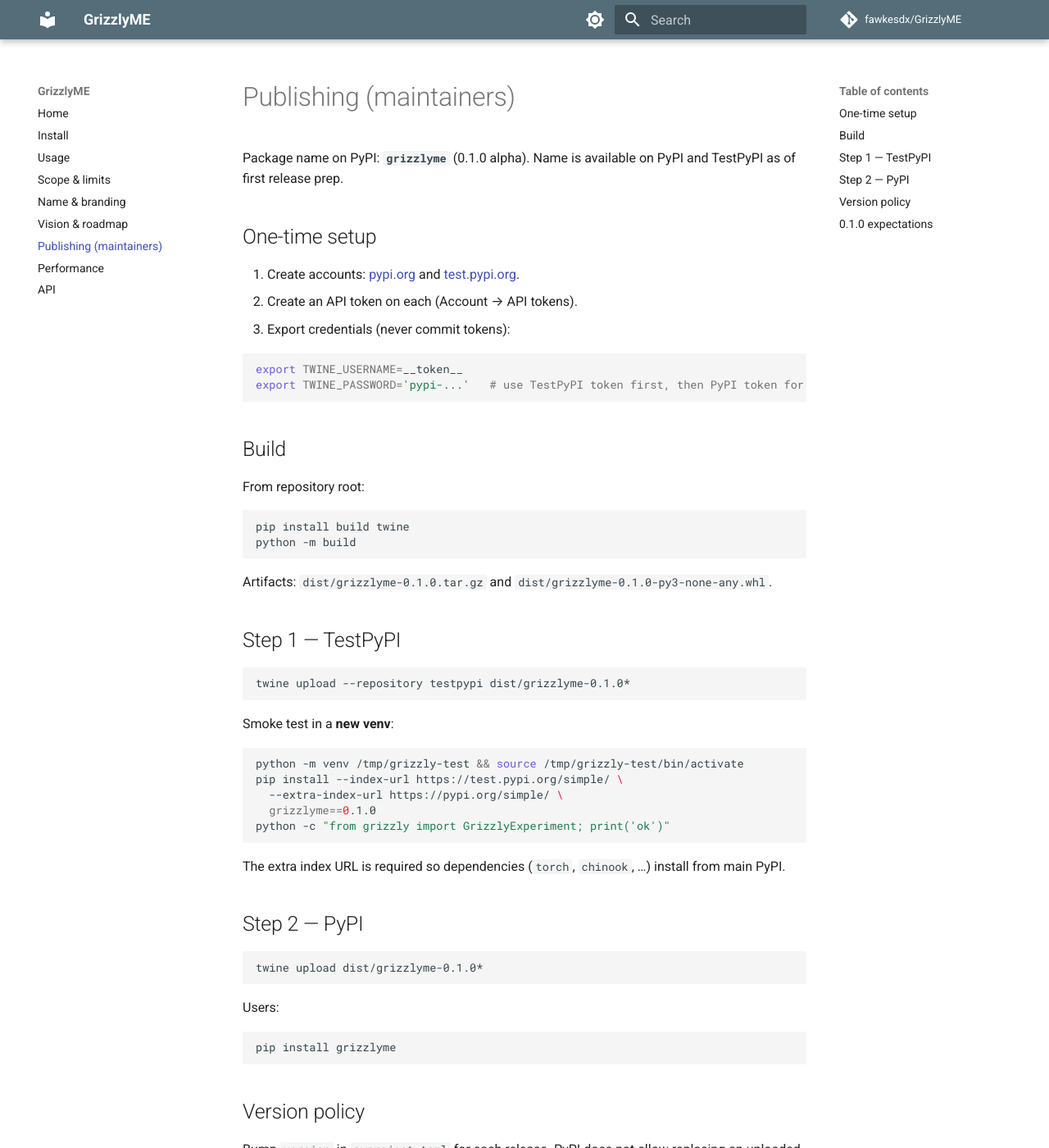
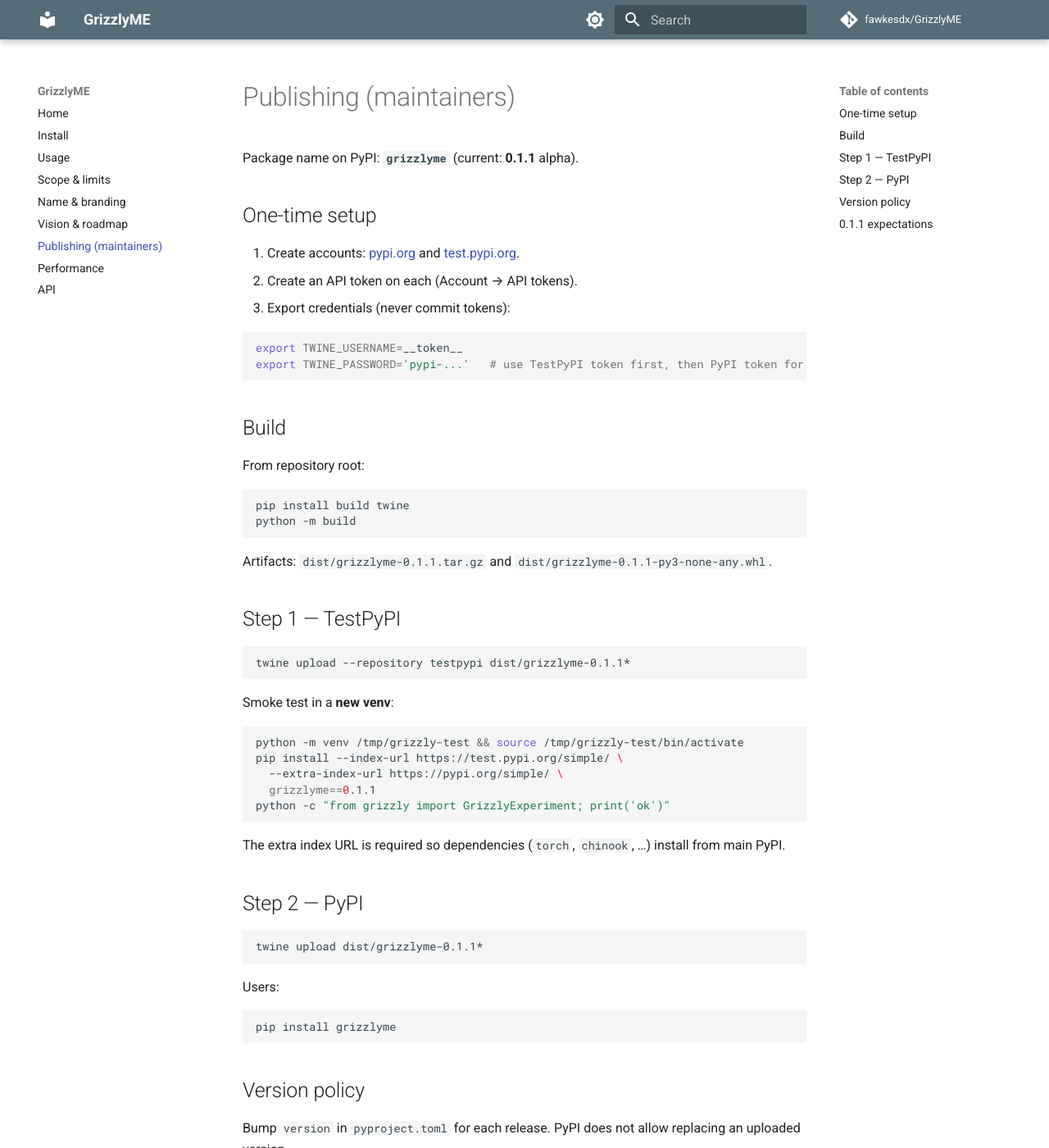
Before and after one commit to fawkesdx/GrizzlyME, an MkDocs documentation site: the page built from website/publishing.md, in a window 1280 px wide and 1400 px high. Shown: the whole window at 82% size. Built offline with MkDocs 1.6.1 and Material for MkDocs 9.7.7, drawn with Linux system fonts in a browser that asks for light colours; comment, search, counter and statistics services are not loaded; some of the changed text lies outside the part shown.

Commit message:
Release 0.1.1: pin setuptools<82 for chinook pkg_resources.
Co-authored-by: Cursor <cursoragent@cursor.com>

````diff
--- a/pyproject.toml
+++ b/pyproject.toml
@@ -4,7 +4,7 @@ build-backend = "setuptools.build_meta"
 
 [project]
 name = "grizzlyme"
-version = "0.1.0"
+version = "0.1.1"
 description = "GPU-accelerated batched matrix elements for chinook ARPES simulations"
 readme = "README.md"
 requires-python = ">=3.10"
@@ -23,6 +23,8 @@ dependencies = [
     "psutil>=5.8",
     "torch>=2.0",
     "chinook>=1.1.3",
+    # chinook.atomic_mass imports pkg_resources; removed from setuptools>=82
+    "setuptools>=61,<82",
 ]
 
 [project.optional-dependencies]
--- a/website/publishing.md
+++ b/website/publishing.md
@@ -1,6 +1,6 @@
 # Publishing (maintainers)
 
-Package name on PyPI: **`grizzlyme`** (0.1.0 alpha). Name is available on PyPI and TestPyPI as of first release prep.
+Package name on PyPI: **`grizzlyme`** (current: **0.1.1** alpha).
 
 ## One-time setup
 
@@ -22,12 +22,12 @@ pip install build twine
 python -m build
 ```
 
-Artifacts: `dist/grizzlyme-0.1.0.tar.gz` and `dist/grizzlyme-0.1.0-py3-none-any.whl`.
+Artifacts: `dist/grizzlyme-0.1.1.tar.gz` and `dist/grizzlyme-0.1.1-py3-none-any.whl`.
 
 ## Step 1 — TestPyPI
 
 ```bash
-twine upload --repository testpypi dist/grizzlyme-0.1.0*
+twine upload --repository testpypi dist/grizzlyme-0.1.1*
 ```
 
 Smoke test in a **new venv**:
@@ -36,7 +36,7 @@ Smoke test in a **new venv**:
 python -m venv /tmp/grizzly-test && source /tmp/grizzly-test/bin/activate
 pip install --index-url https://test.pypi.org/simple/ \
   --extra-index-url https://pypi.org/simple/ \
-  grizzlyme==0.1.0
+  grizzlyme==0.1.1
 python -c "from grizzly import GrizzlyExperiment; print('ok')"
 ```
 
@@ -45,7 +45,7 @@ The extra index URL is required so dependencies (`torch`, `chinook`, …) instal
 ## Step 2 — PyPI
 
 ```bash
-twine upload dist/grizzlyme-0.1.0*
+twine upload dist/grizzlyme-0.1.1*
 ```
 
 Users:
@@ -58,6 +58,6 @@ pip install grizzlyme
 
 Bump `version` in `pyproject.toml` for each release. PyPI does not allow replacing an uploaded version.
 
-## 0.1.0 expectations
+## 0.1.1 expectations
 
 Document on the PyPI project page: **alpha**, spinless only, requires chinook + PyTorch.
````
Also changed, not shown: website/install.md (+2 -1 lines).
